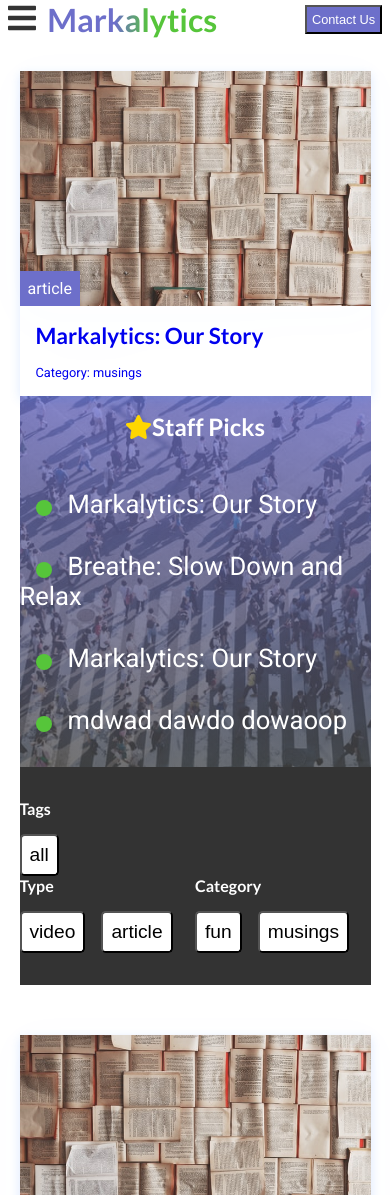
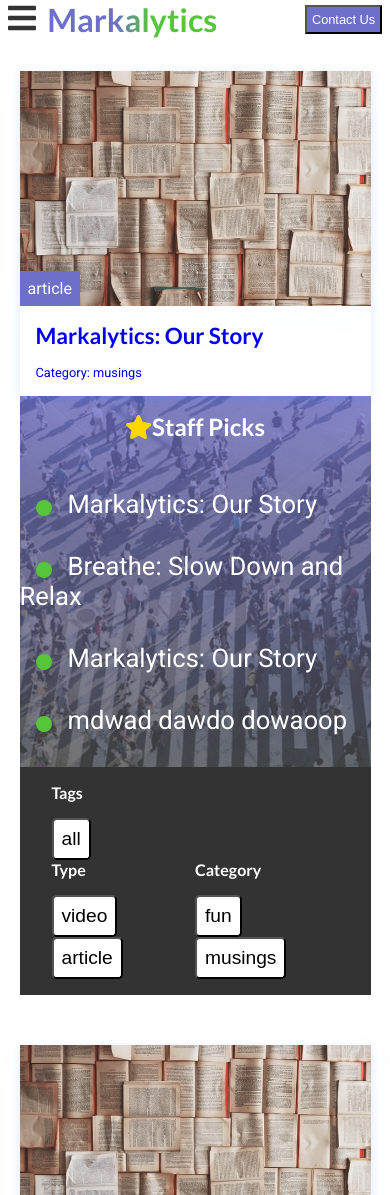
Before and after one commit to anxietyattacked/Markalytics, a React (Create React App) app: page /blog in a window 390 px wide. Shown: the top 1195 px of the page. Built offline with nearby package versions, Linux system fonts and the light colour scheme.

Commit message:
more filter fixes

```diff
--- a/src/App.css
+++ b/src/App.css
@@ -1331,6 +1331,7 @@ display: flex;
 .filter-container {
   grid-template-columns: repeat(2 , minmax(10px, 1fr));
   place-content: center;
+  padding: 1rem 2rem;
 }
 .filter-content-all, .filter-content-category, .filter-content-type{
   place-content: center;
@@ -1338,6 +1339,7 @@ display: flex;
 }
 .filter-content-all {
   grid-column: span 2;
+;
 }
 
 /* Blog Cards */
```
Also changed, not shown: 1 other file (tests, documents, lock files or other folders).
